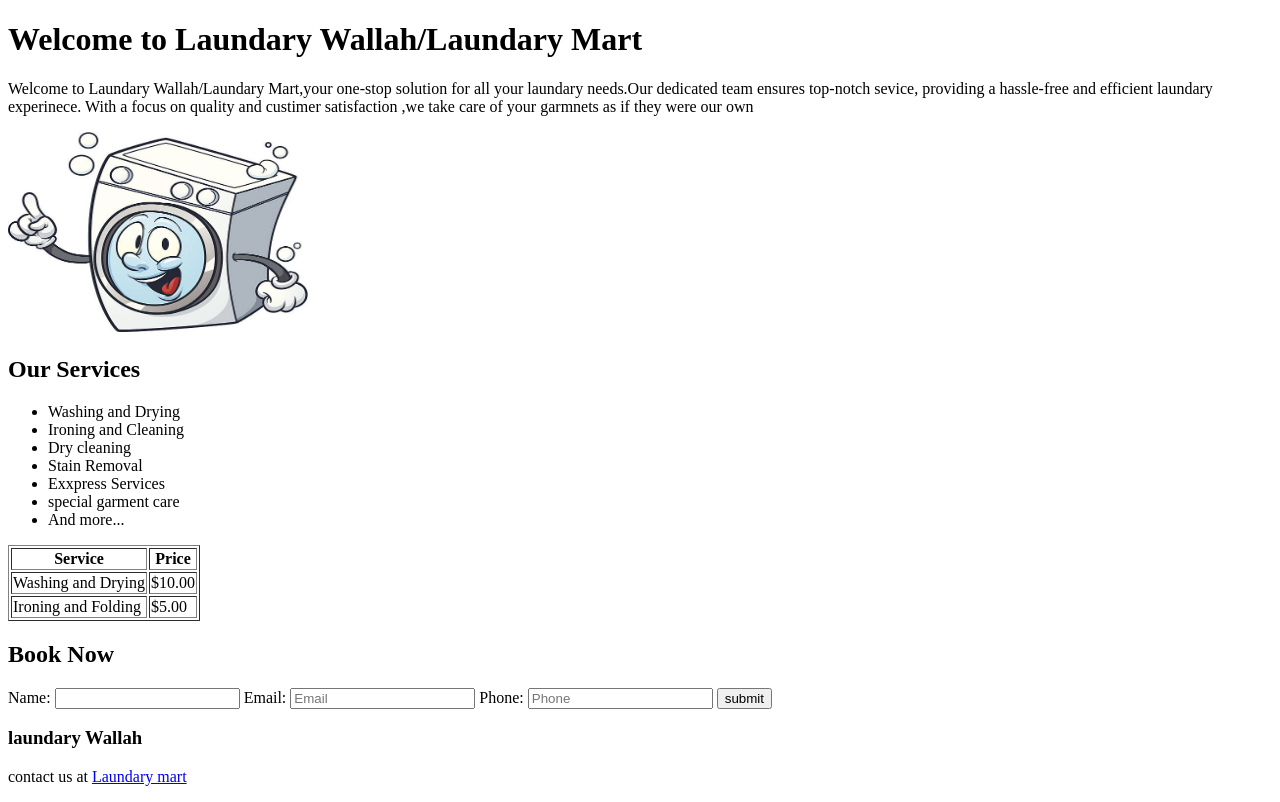
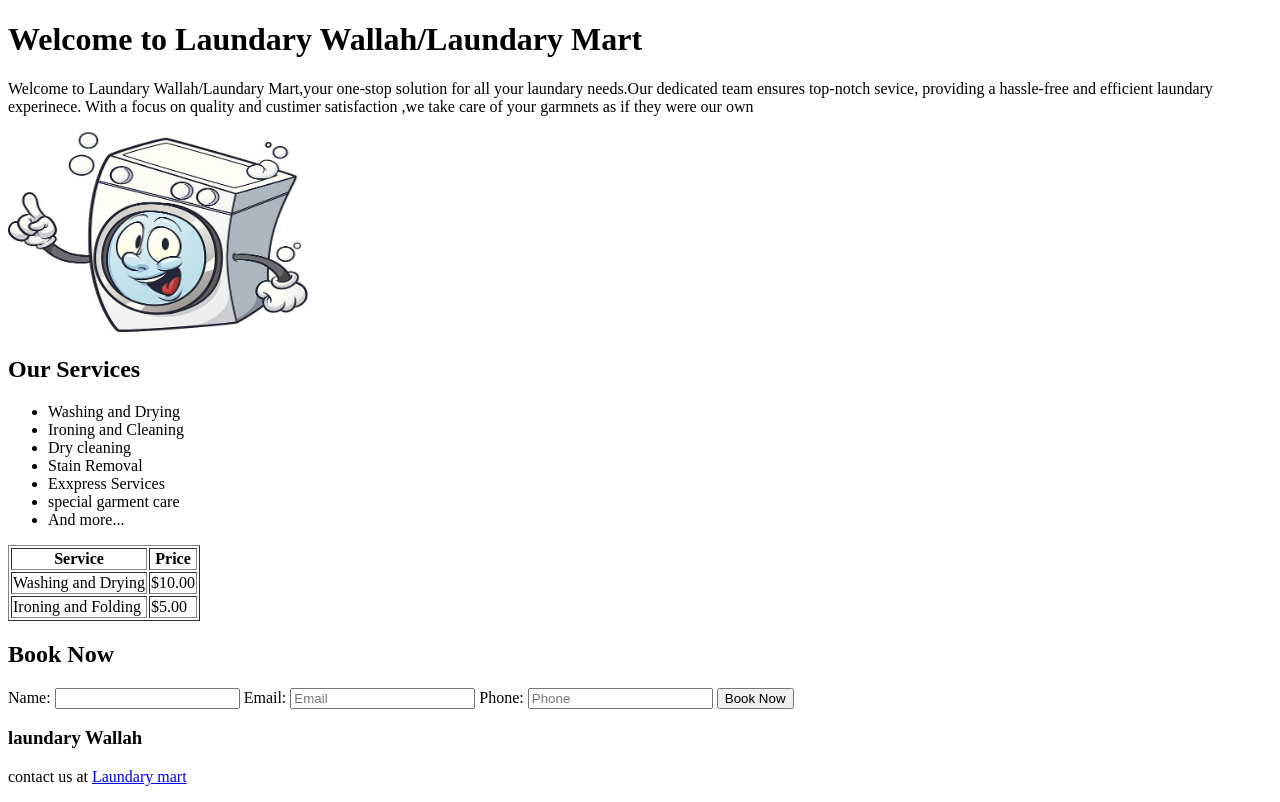
Before and after one commit to Neeraj-2207/html-assignment, a plain HTML site: page index.html in a window 1280 px wide. Drawn offline with Linux system fonts and the light colour scheme.

Commit message:
Update index.html

```diff
--- a/index.html
+++ b/index.html
@@ -61,7 +61,7 @@
                 <input type="email" name="email" id="email" placeholder="Email">
                 <label for="phone">Phone:</label>
                 <input type="tel" name="phone" id="phone" placeholder="Phone">
-                <button>submit</button>
+                <input type="submit" value="Book Now">
             </form>
         </section>
     </main>
```
